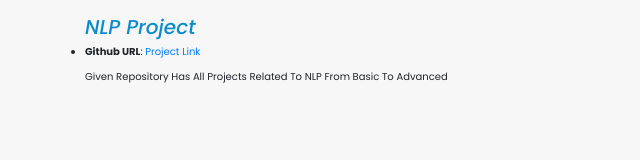
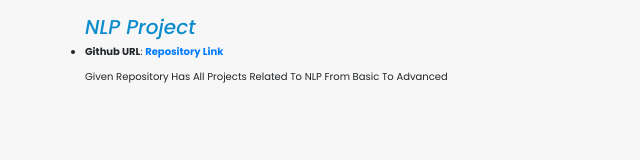
Before and after one commit to sankar-18/sankar-18.github.io, a plain HTML site: page projects/resume.html in a window 1280 px wide. Shown: the full height of the page, 0-640 px from the left. Drawn offline with Linux system fonts and the light colour scheme; files that its build step writes are made by us from their sources; files whose address does not match are found by name.

Commit message:
Update resume.html

```diff
--- a/projects/resume.html
+++ b/projects/resume.html
@@ -46,7 +46,7 @@
             <h2 style="color:#0b8ccc"><i>NLP Project</i></h2>
 
             <ul>
-              <li><strong>Github URL</strong>: <a href="https://github.com/sankar-18/NLP-Projects" target="_blank">Project Link</a></li>
+              <li><strong>Github URL</strong>: <a href="https://github.com/sankar-18/NLP-Projects" target="_blank"><b>Repository Link</b></a></li>
             </ul>
 
             <p>
```
